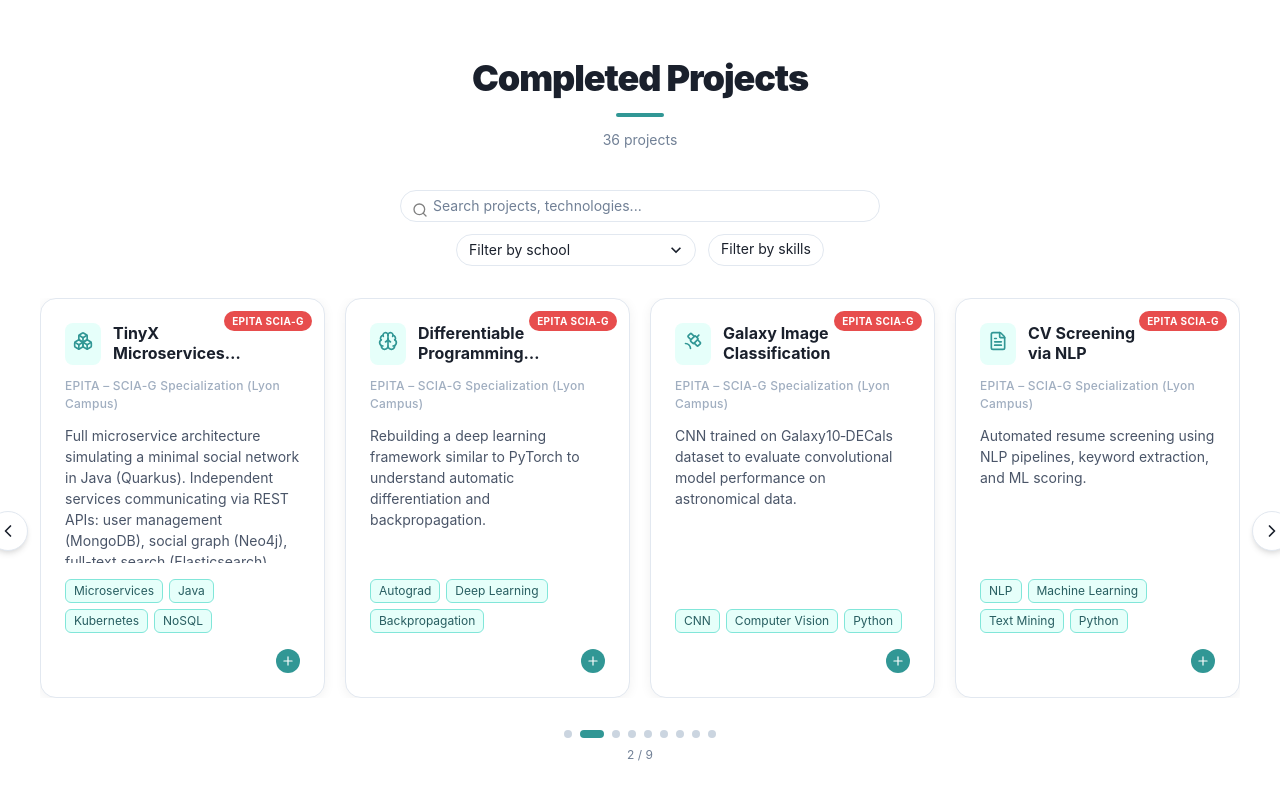
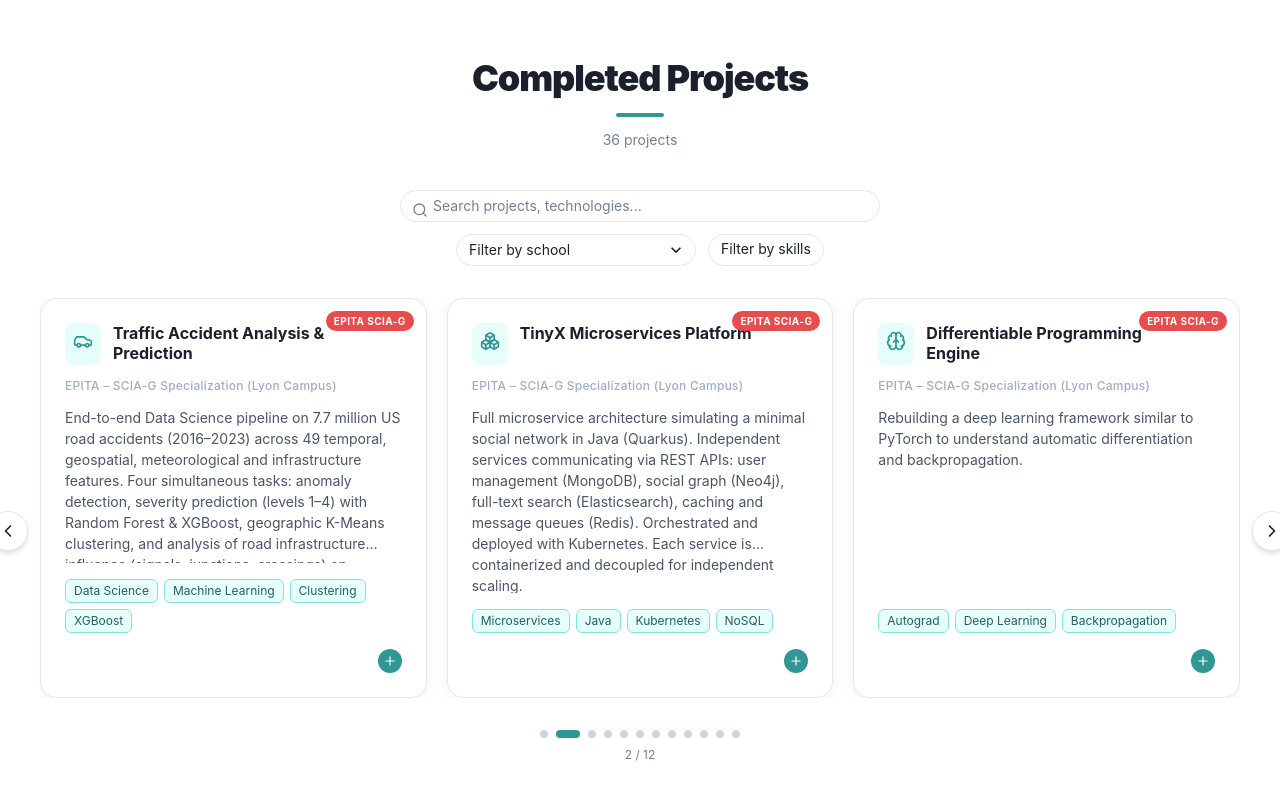
Before and after one commit to Wildrey237/wildrey237.github.io, a React (Vite) app: page / in a window 1280 px wide. Shown: the part 4540-5340 px from the top of the page. Built offline with nearby package versions, Linux system fonts and the light colour scheme.

Commit message:
Reduce project grid to 3 columns for wider cards

```diff
--- a/src/components/ProjectsSection.jsx
+++ b/src/components/ProjectsSection.jsx
@@ -220,7 +220,7 @@
 
     const { isOpen, onOpen, onClose } = useDisclosure();
 
-    const cardsPerPage = useBreakpointValue({ base: 1, sm: 2, lg: 4 }) ?? 4;
+    const cardsPerPage = useBreakpointValue({ base: 1, sm: 2, lg: 3 }) ?? 3;
     const [isHovered, setIsHovered] = useState(false);
 
     const allProjects = data.projects;
@@ -494,7 +494,7 @@
                             exit="exit"
                         >
                             <SimpleGrid
-                                columns={{ base: 1, sm: 2, md: 3, lg: 4 }}
+                                columns={{ base: 1, sm: 2, md: 2, lg: 3 }}
                                 spacing={5}
                                 alignItems="stretch"
                             >
```
